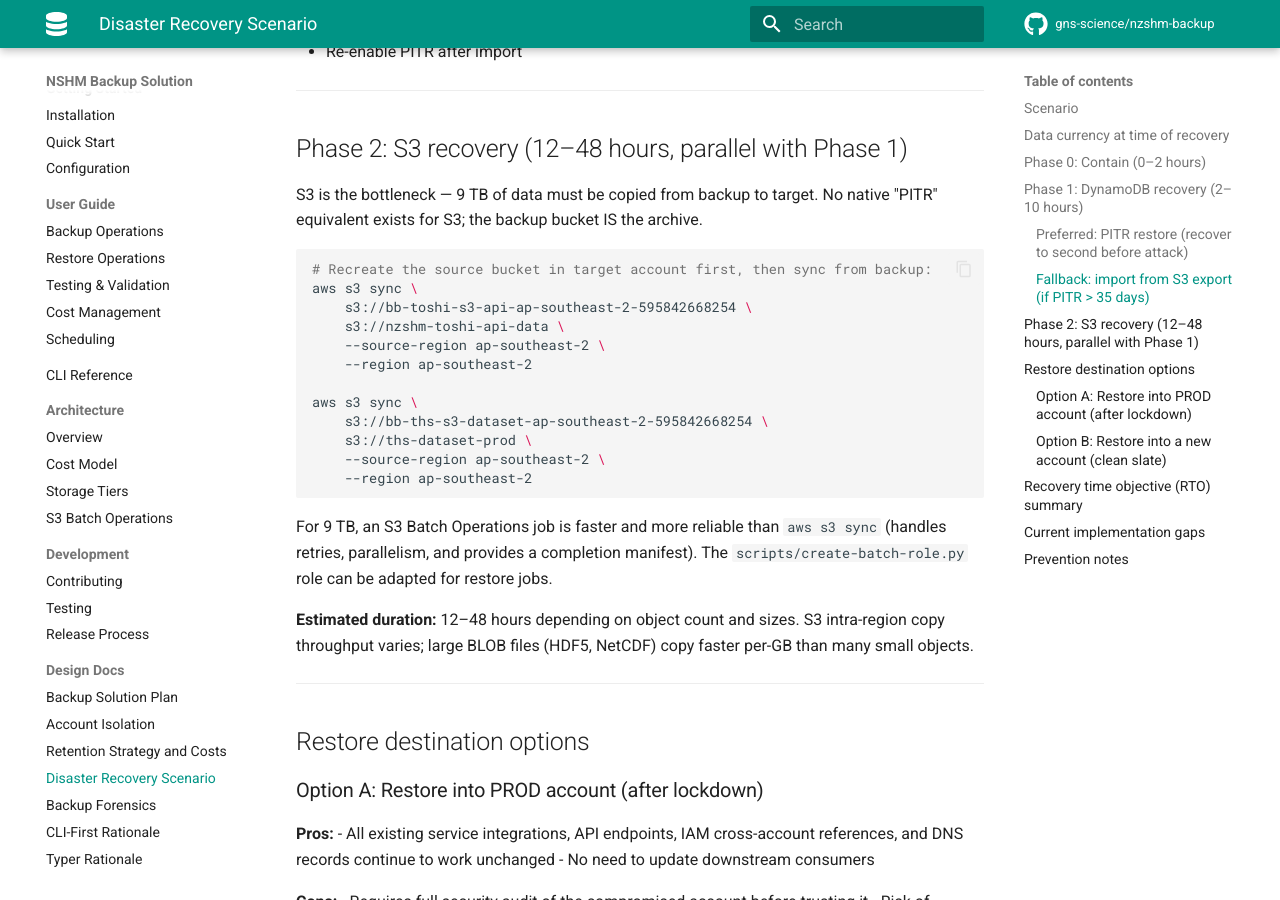
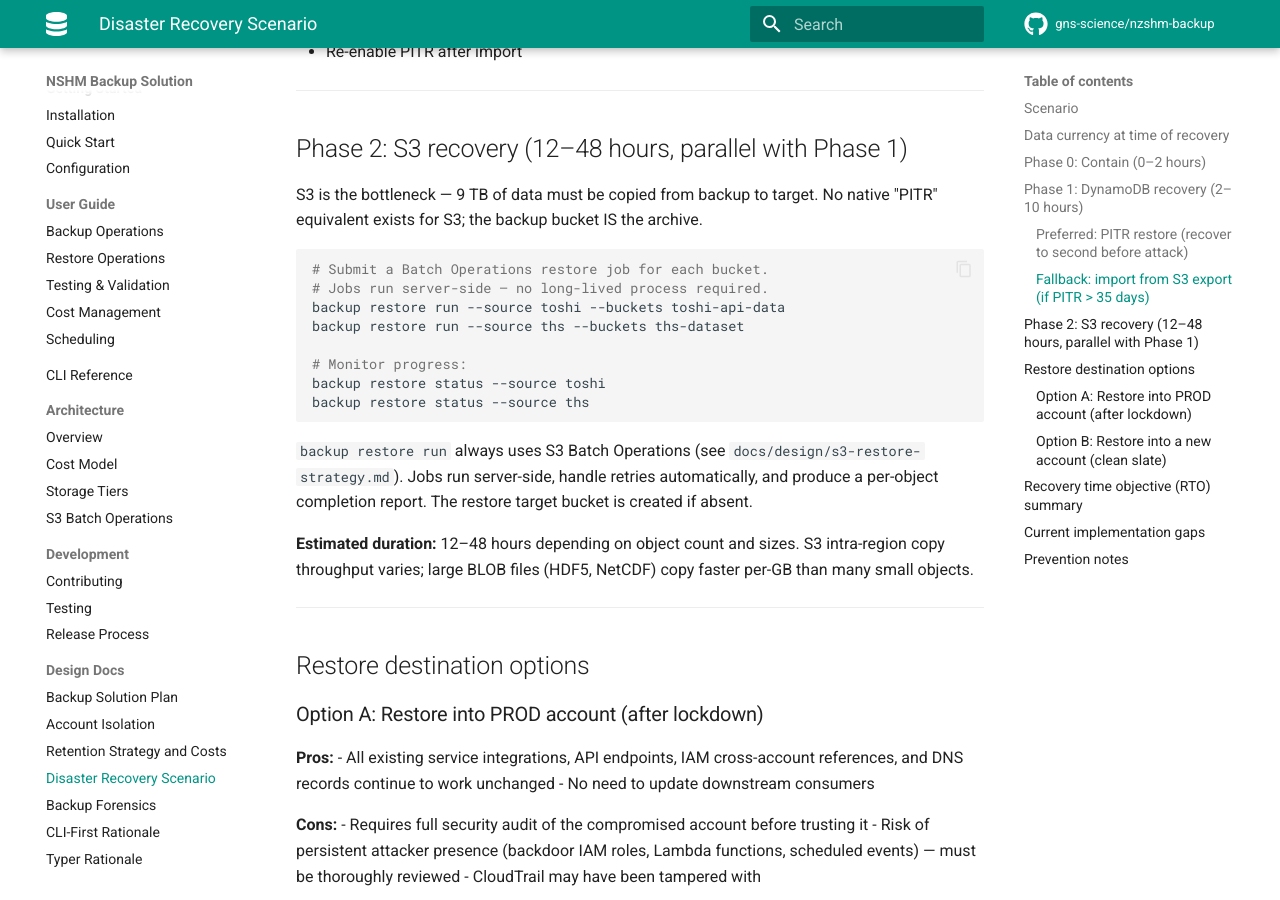
Before and after one commit to GNS-Science/aws-snapshot, an MkDocs documentation site: the page built from docs/design/disaster-recovery-scenario.md, in a window 1280 px wide and 900 px high, scrolled down 2422 px. Built offline with MkDocs 1.6.1 and Material for MkDocs 9.7.7, drawn with Linux system fonts in a browser that asks for light colours; comment, search, counter and statistics services are not loaded; the version menu is left out; some of the changed text lies outside the part shown.

Commit message:
docs: capture S3 Batch restore strategy and update DR scenario
New doc: docs/design/s3-restore-strategy.md
- restore run: S3 Batch Operations always (resilience, resumability, 8 TB scale)
- test restore: direct copy_object by default, --use-batch flag to exercise Batch path
- Explains why incremental ETag-skip is dropped for Batch (restore = clean state)
- IAM requirements and implementation outline

DR scenario: update S3 restore section to reference backup CLI and new strategy doc.
Update implementation gaps table to reflect completed items and pending Batch work.

````diff
--- a/docs/design/disaster-recovery-scenario.md
+++ b/docs/design/disaster-recovery-scenario.md
@@ -107,23 +107,20 @@
 No native "PITR" equivalent exists for S3; the backup bucket IS the archive.
 
 ```bash
-# Recreate the source bucket in target account first, then sync from backup:
-aws s3 sync \
-    s3://bb-toshi-s3-api-ap-southeast-2-595842668254 \
-    s3://nzshm-toshi-api-data \
-    --source-region ap-southeast-2 \
-    --region ap-southeast-2
+# Submit a Batch Operations restore job for each bucket.
+# Jobs run server-side — no long-lived process required.
+backup restore run --source toshi --buckets toshi-api-data
+backup restore run --source ths --buckets ths-dataset
 
-aws s3 sync \
-    s3://bb-ths-s3-dataset-ap-southeast-2-595842668254 \
-    s3://ths-dataset-prod \
-    --source-region ap-southeast-2 \
-    --region ap-southeast-2
+# Monitor progress:
+backup restore status --source toshi
+backup restore status --source ths
 ```
 
-For 9 TB, an S3 Batch Operations job is faster and more reliable than `aws s3 sync`
-(handles retries, parallelism, and provides a completion manifest). The
-`scripts/create-batch-role.py` role can be adapted for restore jobs.
+`backup restore run` always uses S3 Batch Operations (see
+`docs/design/s3-restore-strategy.md`). Jobs run server-side, handle retries
+automatically, and produce a per-object completion report. The restore target
+bucket is created if absent.
 
 **Estimated duration:** 12–48 hours depending on object count and sizes.
 S3 intra-region copy throughput varies; large BLOB files (HDF5, NetCDF) copy
@@ -198,11 +195,9 @@
 
 | Gap | Impact | Notes |
 |-----|--------|-------|
-| `backup restore` commands are stubbed | Manual AWS CLI required for all restore steps | Phase 4 work |
+| S3 restore uses direct copy_object | Not suitable for 8 TB ToshiBucket | S3 Batch Operations implementation pending — see `docs/design/s3-restore-strategy.md` |
 | No `import-table-from-s3` integration | PITR fallback requires manual CLI | Low priority if PITR window covers 35 days |
-| S3 Batch restore job not automated | 9 TB restore requires manual setup | `create-batch-role.py` can be adapted |
 | No restore runbook tested | Unknown failure modes | Quarterly DR drill (Phase 5) needed |
-| No automated integrity check post-restore | Must manually verify object counts | `backup test integrity` not implemented |
 
 ---
 
````
Also changed, not shown: docs/design/s3-restore-strategy.md (added, +114 -0 lines).
